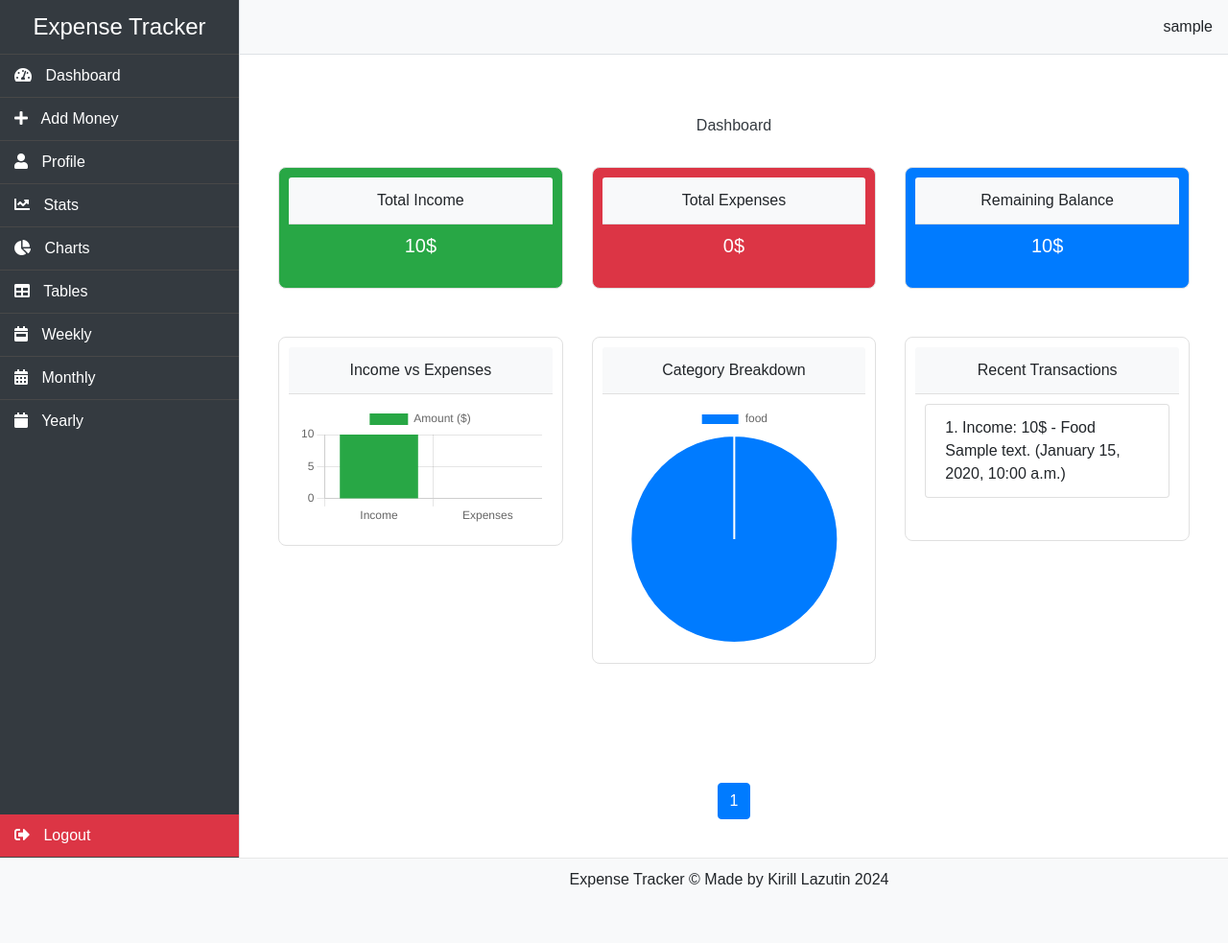
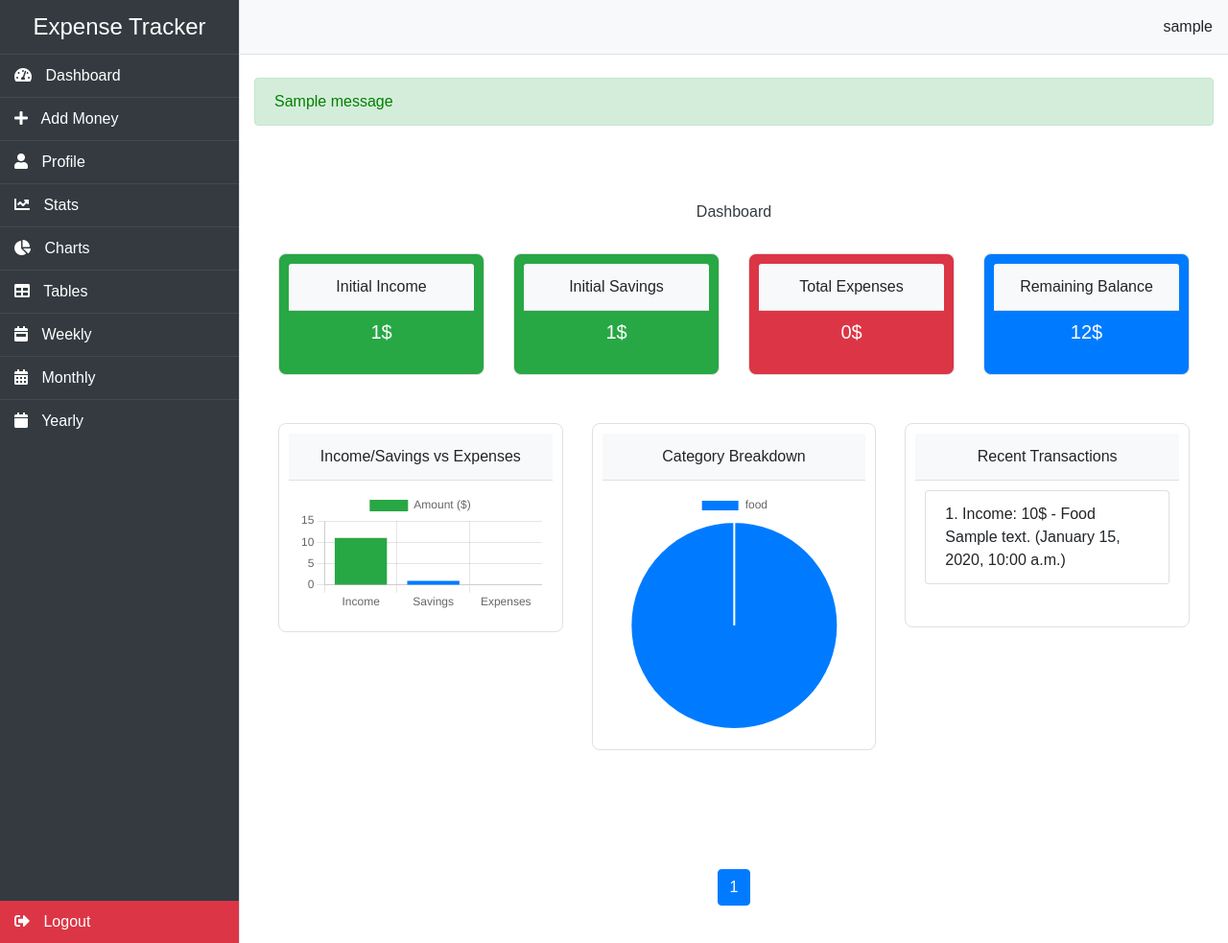
Before and after one commit to Kirill777-web/RumiExpenseTracker, a Django app: page /expenses/index/ in a window 1280 px wide. Shown: the top 983 px of the page at 96% size. Before the commit the page ends 925 px from the top, so only its background shows below. Run offline with Django 5.2, Linux system fonts and the light colour scheme; a user stored in the database is signed in; tables that the repository leaves empty hold one stand-in row (values such as "Sample post"); one stand-in notice (Sample message) is shown; some libraries are stand-ins or nearby versions.

Commit message:
redifined charts Corrected user register functionality corrected style success message modified view for user register, stats, and index corrected settings.py to allow debug in local

```diff
--- a/accounts/templates/base.html
+++ b/accounts/templates/base.html
@@ -59,6 +59,17 @@
                 </div>
             </nav>
 
+            <!-- Display Messages -->
+            {% if messages %}
+                <div class="container mt-4">
+                    {% for message in messages %}
+                        <div class="alert {% if message.tags %}alert-{{ message.tags }}{% else %}alert-info{% endif %}">
+                            {{ message }}
+                        </div>
+                    {% endfor %}
+                </div>
+            {% endif %}
+
             <div class="container-fluid">
                 {% block content %}
                 {% endblock %}
--- a/expenses/templates/expenses/index.html
+++ b/expenses/templates/expenses/index.html
@@ -6,15 +6,23 @@
 
     <!-- Statistics Summary -->
     <div class="row mb-4">
-        <div class="col-md-4">
-            <div class="card bg-success mb-3">
-                <div class="card-header text-center">Total Income</div>
-                <div class="card-body text-white text-center">
-                    <h5 class="card-title">{{ total_income }}$</h5>
-                </div>
-            </div>
+        <div class="col-md-3">
+    <div class="card bg-success mb-3">
+        <div class="card-header text-center">Initial Income</div>
+        <div class="card-body text-white text-center">
+            <h5 class="card-title">{{ initial_income }}$</h5>
         </div>
-        <div class="col-md-4">
+    </div>
+</div>
+<div class="col-md-3">
+    <div class="card bg-success mb-3">
+        <div class="card-header text-center">Initial Savings</div>
+        <div class="card-body text-white text-center">
+            <h5 class="card-title">{{ initial_savings }}$</h5>
+        </div>
+    </div>
+</div>
+        <div class="col-md-3">
             <div class="card bg-danger mb-3">
                 <div class="card-header text-center">Total Expenses</div>
                 <div class="card-body text-white text-center">
@@ -22,7 +30,7 @@
                 </div>
             </div>
         </div>
-        <div class="col-md-4">
+        <div class="col-md-3">
             <div class="card bg-primary mb-3">
                 <div class="card-header text-center">Remaining Balance</div>
                 <div class="card-body text-white text-center">
@@ -36,7 +44,7 @@
     <div class="row mb-4">
         <div class="col-md-4">
             <div class="card">
-                <div class="card-header text-center">Income vs Expenses</div>
+                <div class="card-header text-center">Income/Savings vs Expenses</div>
                 <div class="card-body">
                     <canvas id="incomeExpenseChart"></canvas>
                 </div>
@@ -95,11 +103,11 @@
         new Chart(ctxIncomeExpense, {
             type: 'bar',
             data: {
-                labels: ['Income', 'Expenses'],
+                labels: ['Income', 'Savings', 'Expenses'],
                 datasets: [{
                     label: 'Amount ($)',
-                    data: [{{ total_income }}, {{ total_expenses }}],
-                    backgroundColor: ['#28a745', '#dc3545']
+                    data: [{{ total_income }}, {{initial_savings}}, {{ total_expenses }}],
+                    backgroundColor: ['#28a745', '#007bff','#dc3545']
                 }]
             },
             options: {
@@ -112,7 +120,6 @@
             }
         });
 
-        // Category Breakdown Chart
         // Category Breakdown Chart
         var ctxCategory = document.getElementById('categoryChart').getContext('2d');
         new Chart(ctxCategory, {
--- a/expenses/templates/expenses/tables.html
+++ b/expenses/templates/expenses/tables.html
@@ -2,7 +2,7 @@
 
 {% block content %}
 <div class="container stats-container">
-    <h3 class="mb-3">Expense Tables</h3>
+    <h3 class="mb-3">Income and Expense Tables</h3>
     <div class="table-responsive">
         <table class="table table-striped">
             <thead>
--- a/expenses/views.py
+++ b/expenses/views.py
@@ -26,18 +26,20 @@ def index(request):
     page_number = request.GET.get('page')
     page_obj = paginator.get_page(page_number)
 
-    total_income = sum(
+    # Get the user's initial income and savings
+    initial_income = user1.userprofile.income
+    initial_savings = user1.userprofile.savings
+
+    total_income = initial_income + sum(
         item.quantity for item in addmoney_info if item.add_money == 'Income')
     total_expenses = sum(
         item.quantity for item in addmoney_info if item.add_money == 'Expense')
-    remaining_balance = total_income - total_expenses
+    remaining_balance = initial_savings + total_income - total_expenses
 
     # Clean up and aggregate categories
     categories = addmoney_info.annotate(
-        cleaned_category=Lower(Trim(F('Category')))
-    ).values('cleaned_category').annotate(
-        total_quantity=Sum('quantity')
-    ).order_by('cleaned_category')
+        cleaned_category=Lower(Trim(F('Category')))).values('cleaned_category').annotate(
+        total_quantity=Sum('quantity')).order_by('cleaned_category')
 
     category_labels = [category['cleaned_category'] for category in categories]
     category_data = [category['total_quantity'] for category in categories]
@@ -49,6 +51,8 @@ def index(request):
         'remaining_balance': remaining_balance,
         'category_labels': category_labels,
         'category_data': category_data,
+        'initial_income': initial_income,
+        'initial_savings': initial_savings
     }
 
     return render(request, 'expenses/index.html', context)
@@ -70,8 +74,10 @@ def addmoney_submission(request):
             add_money = request.POST["add_money"]
             quantity = request.POST["quantity"]
             description = request.POST.get("description", "No description")
-            Date = timezone.make_aware(datetime.datetime.strptime(
-                request.POST["Date"], '%Y-%m-%d'))
+            date_str = request.POST["Date"]
+            date_obj = datetime.datetime.strptime(date_str, '%Y-%m-%d')
+            Date = timezone.make_aware(
+                date_obj, timezone.get_current_timezone())
             Category = request.POST["Category"]
             add = AddMoneyInfo(user=user1, add_money=add_money, quantity=quantity,
                                description=description, Date=Date, Category=Category)
@@ -89,9 +95,10 @@ def addmoney_update(request, id):
         add.add_money = request.POST["add_money"]
         add.quantity = request.POST["quantity"]
         add.description = request.POST.get("description", "No description")
-        # Ensure the date is timezone-aware
+        date_str = request.POST["Date"]
+        date_obj = datetime.datetime.strptime(date_str, '%Y-%m-%d')
         add.Date = timezone.make_aware(
-            datetime.datetime.strptime(request.POST["Date"], '%Y-%m-%d'))
+            date_obj, timezone.get_current_timezone())
         add.Category = request.POST["Category"]
         add.save()
         return redirect('index')
@@ -143,6 +150,8 @@ def charts(request):
     finalrep = {}
     for item in addmoney:
         category = item.Category
+        if category == 'Salary':
+            continue
         if category not in finalrep:
             finalrep[category] = {'expense': 0, 'income': 0}
         if item.add_money == 'Expense':
@@ -223,6 +232,7 @@ def stats(request):
 
     expenses = AddMoneyInfo.objects.filter(
         user=user1, Date__gte=one_month_ago, Date__lte=todays_date)
+
     total_expenses = sum(
         item.quantity for item in expenses if item.add_money == 'Expense')
     total_income = sum(
@@ -233,8 +243,9 @@ def stats(request):
 
     # Data for expense category chart
     categories = expenses.values('Category').distinct()
-    category_labels = [category['Category'] for category in categories]
-    category_data = [sum(item.quantity for item in expenses if item.Category == category)
+    category_labels = [category['Category']
+                       for category in categories if category['Category'] != 'Salary']
+    category_data = [sum(item.quantity for item in expenses if item.Category == category and item.add_money == 'Expense')
                      for category in category_labels]
 
     # Data for monthly expenses and income chart
@@ -253,8 +264,11 @@ def stats(request):
     monthly_labels = [calendar.month_name[i] for i in range(1, 13)]
 
     # Calculate top expense categories
+    expense_categories_data = [(label, data) for label, data in zip(category_labels, category_data) if label in [
+        item.Category for item in expenses if item.add_money == 'Expense']]
+
     top_expense_categories = sorted(
-        zip(category_labels, category_data), key=lambda x: x[1], reverse=True)[:5]
+        expense_categories_data, key=lambda x: x[1], reverse=True)[:5]
 
     context = {
         'total_expenses': total_expenses,
--- a/static/css/style.css
+++ b/static/css/style.css
@@ -225,3 +225,11 @@ h1, h2 {
     max-height: 300px;
     overflow-y: auto;
 }
+/* Success messages */
+.alert-success {
+    color: green;
+}
+
+.alert-error {
+    color: red;
+}
```
Also changed, not shown: ExpenseTracker/settings.py (+7 -4 lines), accounts/management/commands/clean_orphaned_records.py (added, +28 -0 lines), accounts/management/commands/delete_users.py (added, +32 -0 lines), accounts/templates/accounts/login.html (+0 -7 lines), accounts/views.py (+6 -8 lines), accounts/migrations/0002_rename_savings_userprofile_savings.py, expenses/migrations/0001_initial.py, expenses/migrations/0002_delete_userprofile.py (deleted), expenses/migrations/0003_addmoneyinfo_description.py (deleted), expenses/migrations/0004_alter_addmoneyinfo_category.py (deleted), expenses/migrations/0005_alter_addmoneyinfo_description.py (deleted).
